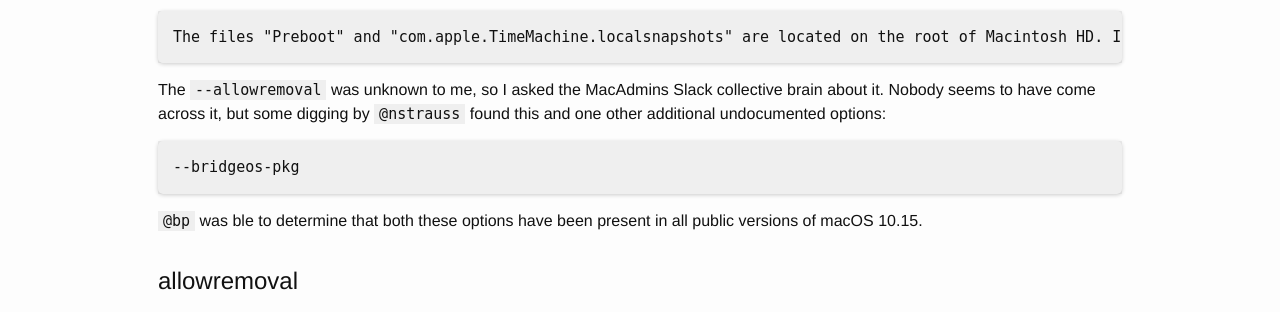
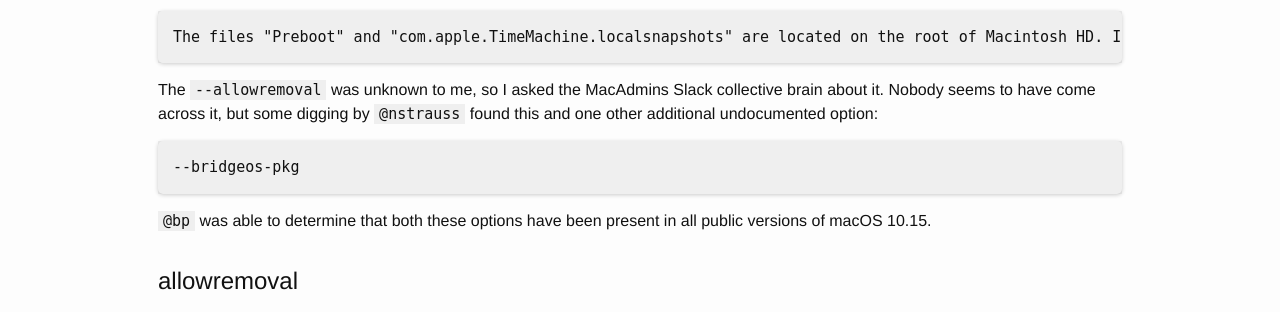
Before and after one commit to grahampugh/grahampugh.github.io, a Jekyll site: the page built from _posts/2020-06-09-startosinstall-undocumented-options.md, in a window 1280 px wide. Shown: the part 872-1184 px from the top of the page. Built offline with Jekyll 4.4.1, drawn with Linux system fonts in a browser that asks for light colours; comment, search, counter and statistics services are not loaded.

Commit message:
the inevitable typos

```diff
--- a/_posts/2020-06-09-startosinstall-undocumented-options.md
+++ b/_posts/2020-06-09-startosinstall-undocumented-options.md
@@ -31,11 +31,11 @@ A problem was reported to me by my colleague Anver Housseini while running my [e
 
     The files "Preboot" and "com.apple.TimeMachine.localsnapshots" are located on the root of Macintosh HD. If you continue installing, these files will be deleted. To continue anyway, add --allowremoval.
 
-The `--allowremoval` was unknown to me, so I asked the MacAdmins Slack collective brain about it. Nobody seems to have come across it, but some digging by `@nstrauss` found this and one other additional undocumented options:
+The `--allowremoval` was unknown to me, so I asked the MacAdmins Slack collective brain about it. Nobody seems to have come across it, but some digging by `@nstrauss` found this and one other additional undocumented option:
 
     --bridgeos-pkg
 
-`@bp` was ble to determine that both these options have been present in all public versions of macOS 10.15.
+`@bp` was able to determine that both these options have been present in all public versions of macOS 10.15.
 
 ## allowremoval
 
```
